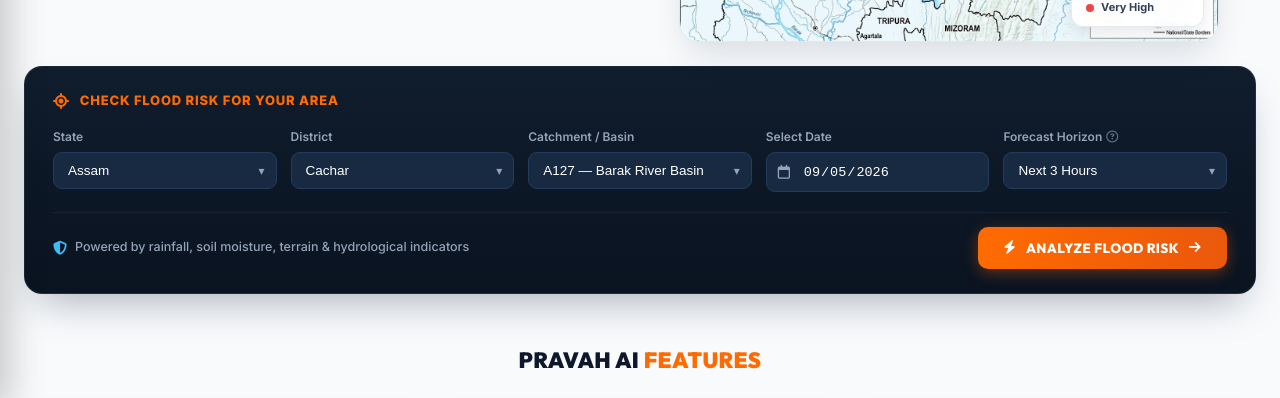
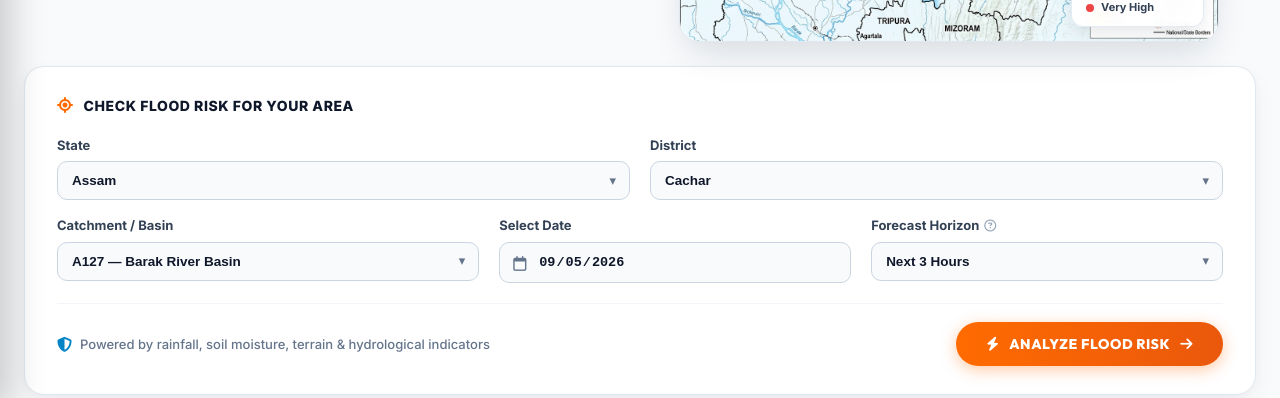
Before and after one commit to Vipin1907/PRAVAH, a plain HTML site: page src/frontend_dashboard/index.html in a window 1280 px wide. Shown: the part 390-788 px from the top of the page. Drawn offline with nearby package versions, Linux system fonts and the light colour scheme; files that its build step writes are made by us from their sources; files whose address does not match are found by name.

Commit message:
feat(ui): update flood risk form to clean light card with structured 2-row layout

```diff
--- a/src/frontend_dashboard/index.html
+++ b/src/frontend_dashboard/index.html
@@ -198,15 +198,17 @@
         </div>
       </div>
 
-      <!-- ─── HERO FLOOD RISK FORM (Navy Floating Card) ─── -->
-      <div class="hero-card" id="prediction">
+      <!-- ─── HERO FLOOD RISK FORM (Clean Modern Card) ─── -->
+      <div class="hero-card modern-light-card" id="prediction">
         <div class="hero-card-title">
           <i class="fa-solid fa-location-crosshairs target-orange-icon"></i>
           <span data-en="CHECK FLOOD RISK FOR YOUR AREA" data-hi="अपने क्षेत्र का बाढ़ जोखिम जांचें">CHECK FLOOD RISK FOR YOUR AREA</span>
         </div>
 
         <form class="hero-form" id="risk-form">
-          <div class="form-inputs-grid">
+          <div class="form-rows-container">
+            <!-- Row 1: State and District -->
+            <div class="form-row-2col">
               <div class="field-group">
                 <label data-en="State" data-hi="राज्य">State</label>
                 <div class="select-wrapper">
@@ -227,7 +229,10 @@
                   </select>
                 </div>
               </div>
+            </div>
 
+            <!-- Row 2: Catchment, Date, and Forecast Horizon -->
+            <div class="form-row-3col">
               <div class="field-group">
                 <label data-en="Catchment / Basin" data-hi="जलग्रहण / बेसिन">Catchment / Basin</label>
                 <div class="select-wrapper">
@@ -257,6 +262,7 @@
                     <option value="12">Next 12 Hours</option>
                     <option value="24">Next 24 Hours</option>
                   </select>
+                </div>
               </div>
             </div>
           </div>
--- a/src/frontend_dashboard/style.css
+++ b/src/frontend_dashboard/style.css
@@ -728,15 +728,16 @@ body.dark .df-row {
 }
 
 /* ─────────────────────────────────────────────────────────────
-   3. HERO CHECK FLOOD RISK FORM (Navy Bar Card)
+   3. HERO CHECK FLOOD RISK FORM (Clean Modern Light Card)
    ───────────────────────────────────────────────────────────── */
 .hero-card {
-  background: linear-gradient(180deg, #101d2d 0%, #0a1320 100%);
-  border: 1px solid rgba(255, 255, 255, 0.08);
-  border-radius: 18px;
-  padding: 24px 28px;
-  box-shadow: 0 20px 40px -15px rgba(15, 23, 42, 0.35);
-  margin-top: 10px;
+  background: #ffffff;
+  border: 1px solid #e2e8f0;
+  border-radius: 20px;
+  padding: 28px 32px;
+  box-shadow: 0 10px 30px -5px rgba(15, 23, 42, 0.06), 0 2px 8px rgba(15, 23, 42, 0.03);
+  margin-top: 20px;
+  transition: all 0.25s ease;
 }
 
 .hero-card-title {
@@ -744,10 +745,10 @@ body.dark .df-row {
   align-items: center;
   gap: 10px;
   font-weight: 800;
-  font-size: 13px;
-  color: var(--orange);
-  letter-spacing: 0.06em;
-  margin-bottom: 18px;
+  font-size: 14px;
+  color: #0f172a;
+  letter-spacing: 0.04em;
+  margin-bottom: 20px;
 }
 
 .target-orange-icon {
@@ -755,10 +756,24 @@ body.dark .df-row {
   color: var(--orange);
 }
 
-.form-inputs-grid {
+.form-rows-container {
+  display: flex;
+  flex-direction: column;
+  gap: 16px;
+}
+
+/* Row 1: 2 Columns for State & District */
+.form-row-2col {
   display: grid;
-  grid-template-columns: repeat(5, 1fr);
-  gap: 14px;
+  grid-template-columns: 1fr 1fr;
+  gap: 20px;
+}
+
+/* Row 2: 3 Columns for Catchment, Date, Horizon */
+.form-row-3col {
+  display: grid;
+  grid-template-columns: 1.2fr 1fr 1fr;
+  gap: 20px;
 }
 
 .field-group {
@@ -768,17 +783,17 @@ body.dark .df-row {
 }
 
 .field-group label {
-  font-size: 12px;
-  font-weight: 600;
-  color: #94a3b8;
-  display: flex;
-  align-items: center;
-  gap: 4px;
+  font-size: 13px;
+  font-weight: 700;
+  color: #334155;
+  display: flex;
+  align-items: center;
+  gap: 5px;
 }
 
 .tip-ico {
   font-size: 12px;
-  color: #64748b;
+  color: #94a3b8;
   cursor: help;
 }
 
@@ -787,16 +802,16 @@ body.dark .df-row {
 }
 
 .field-input {
-  background: #172a42;
-  border: 1px solid #243c5c;
-  color: #ffffff;
-  padding: 10px 14px;
-  border-radius: 9px;
+  background: #f8fafc;
+  border: 1.5px solid #cbd5e1;
+  color: #0f172a;
+  padding: 11px 14px;
+  border-radius: 10px;
   font-size: 13.5px;
-  font-weight: 500;
+  font-weight: 600;
   width: 100%;
   outline: none;
-  transition: all 0.15s ease;
+  transition: all 0.2s ease;
   appearance: none;
   -webkit-appearance: none;
 }
@@ -804,17 +819,23 @@ body.dark .df-row {
 .select-wrapper::after {
   content: "▾";
   position: absolute;
-  right: 12px;
+  right: 14px;
   top: 50%;
   transform: translateY(-50%);
-  color: #94a3b8;
+  color: #64748b;
   pointer-events: none;
-  font-size: 12px;
+  font-size: 13px;
 }
 
 .field-input:focus {
   border-color: var(--orange);
-  box-shadow: 0 0 0 2px rgba(255, 107, 0, 0.2);
+  background: #ffffff;
+  box-shadow: 0 0 0 3px rgba(255, 107, 0, 0.12);
+}
+
+.field-input:hover:not(:focus) {
+  border-color: #94a3b8;
+  background: #ffffff;
 }
 
 .date-wrap {
@@ -822,51 +843,51 @@ body.dark .df-row {
 }
 
 .date-wrap input[type="date"] {
-  background: #172a42;
-  color: #ffffff;
-  border: 1px solid #243c5c;
-  padding-left: 36px;
+  background: #f8fafc;
+  color: #0f172a;
+  border: 1.5px solid #cbd5e1;
+  padding-left: 38px;
+  font-weight: 600;
 }
 
 .date-wrap input[type="date"]::-webkit-calendar-picker-indicator {
-  filter: invert(1);
   opacity: 0;
   cursor: pointer;
 }
 
 .date-trigger {
   position: absolute;
-  left: 12px;
+  left: 14px;
   top: 50%;
   transform: translateY(-50%);
-  color: #94a3b8;
-  font-size: 14px;
+  color: #64748b;
+  font-size: 15px;
   cursor: pointer;
   z-index: 2;
 }
 
-/* Bottom Row of Form */
+/* Bottom Action Row of Form */
 .form-bottom-row {
   display: flex;
   align-items: center;
   justify-content: space-between;
   margin-top: 20px;
-  padding-top: 14px;
-  border-top: 1px solid rgba(255, 255, 255, 0.05);
+  padding-top: 18px;
+  border-top: 1px solid #f1f5f9;
 }
 
 .form-trust-note {
   display: flex;
   align-items: center;
   gap: 8px;
-  color: #94a3b8;
-  font-size: 12.5px;
+  color: #64748b;
+  font-size: 13px;
   font-weight: 500;
 }
 
 .trust-shield-icon {
-  color: var(--blue-sky);
-  font-size: 14px;
+  color: #0284c7;
+  font-size: 15px;
 }
 
 .btn-check-risk {
@@ -874,22 +895,31 @@ body.dark .df-row {
   border: none;
   color: #ffffff;
   font-weight: 800;
-  font-size: 13.5px;
-  letter-spacing: 0.03em;
-  padding: 12px 26px;
-  border-radius: 10px;
+  font-family: 'Outfit', sans-serif;
+  font-size: 14px;
+  letter-spacing: 0.04em;
+  padding: 13px 30px;
+  border-radius: 28px;
   cursor: pointer;
   display: flex;
   align-items: center;
   gap: 10px;
-  box-shadow: 0 4px 15px rgba(255, 107, 0, 0.35);
-  transition: all 0.2s ease;
+  box-shadow: 0 4px 16px rgba(255, 107, 0, 0.35);
+  transition: all 0.25s ease;
 }
 
 .btn-check-risk:hover {
   filter: brightness(1.08);
   transform: translateY(-1px);
-  box-shadow: 0 6px 20px rgba(255, 107, 0, 0.45);
+  box-shadow: 0 6px 20px rgba(255, 107, 0, 0.48);
+}
+
+.btn-check-risk i {
+  transition: transform 0.2s ease;
+}
+
+.btn-check-risk:hover i.fa-arrow-right {
+  transform: translateX(3px);
 }
 
 .loading-bar {
```
Lines whose indentation alone changed are shown as unchanged.
